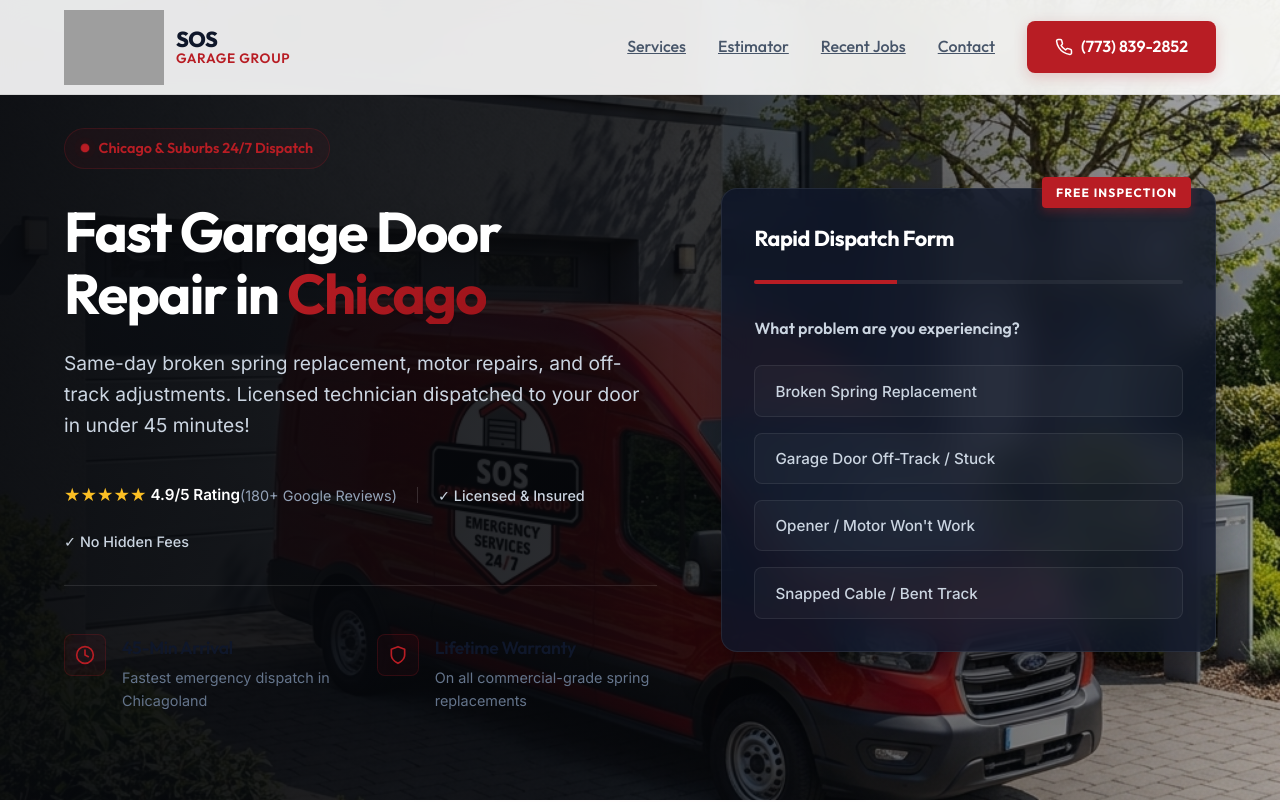
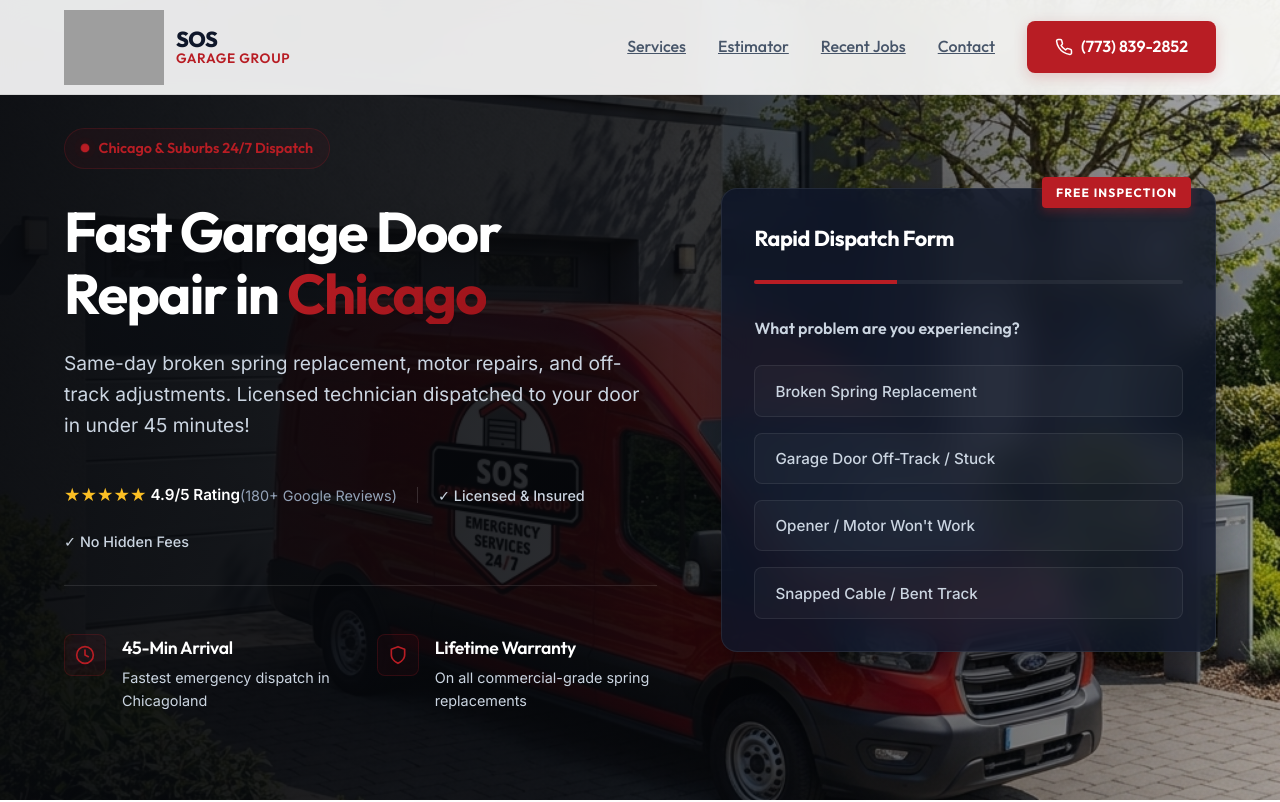
Before and after one commit to chowanza/IDO-garage, a Next.js app: page / in a window 1280 px wide. Shown: the top 802 px of the page. Built offline with nearby package versions, Linux system fonts and the light colour scheme; grey boxes are pictures that could not be loaded.

Commit message:
fix: change Hero features list title and text colors to light colors for dark theme legibility

```diff
--- a/components/Hero.module.css
+++ b/components/Hero.module.css
@@ -189,11 +189,12 @@
   font-size: 1.1rem;
   font-weight: 600;
   margin-bottom: 0.25rem;
+  color: #ffffff;
 }
 
 .featureDesc {
   font-size: 0.9rem;
-  color: var(--text-muted);
+  color: #cbd5e1;
 }
 
 /* Right Column: Glass Form */
```
